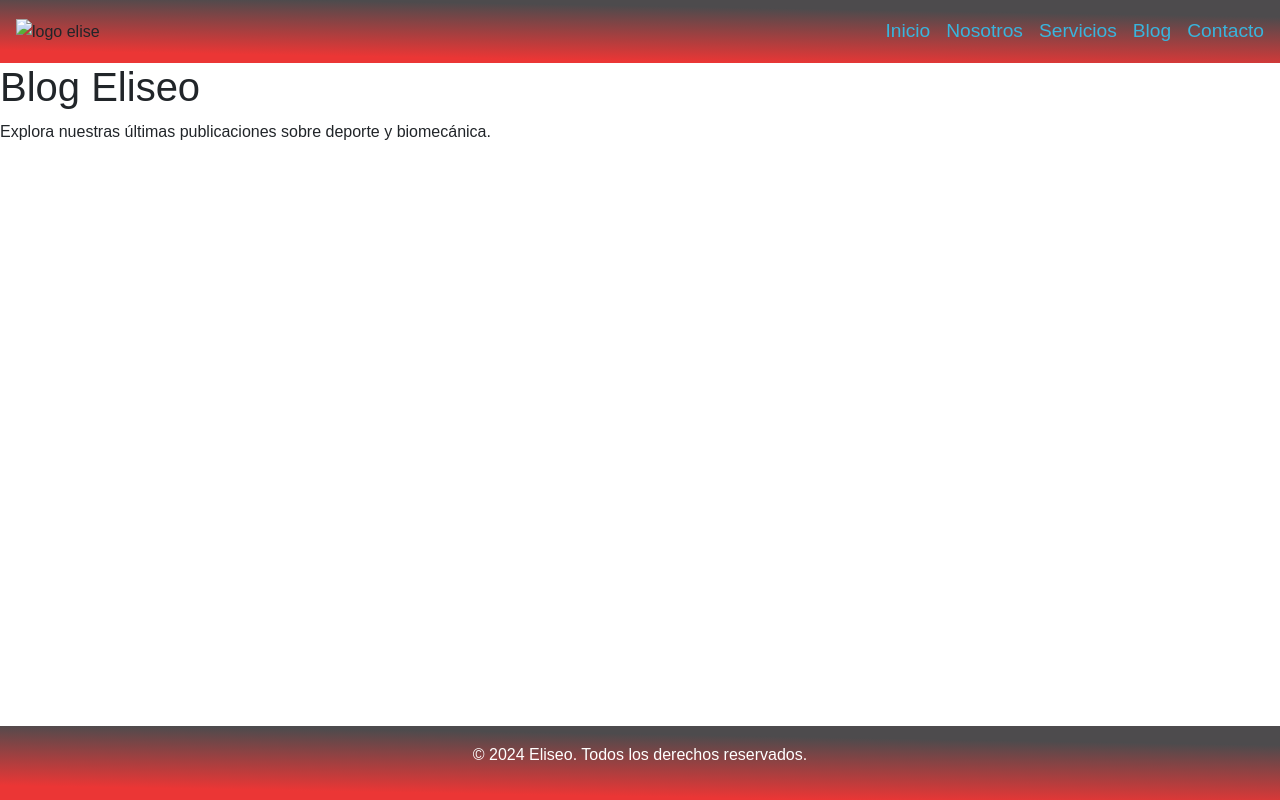
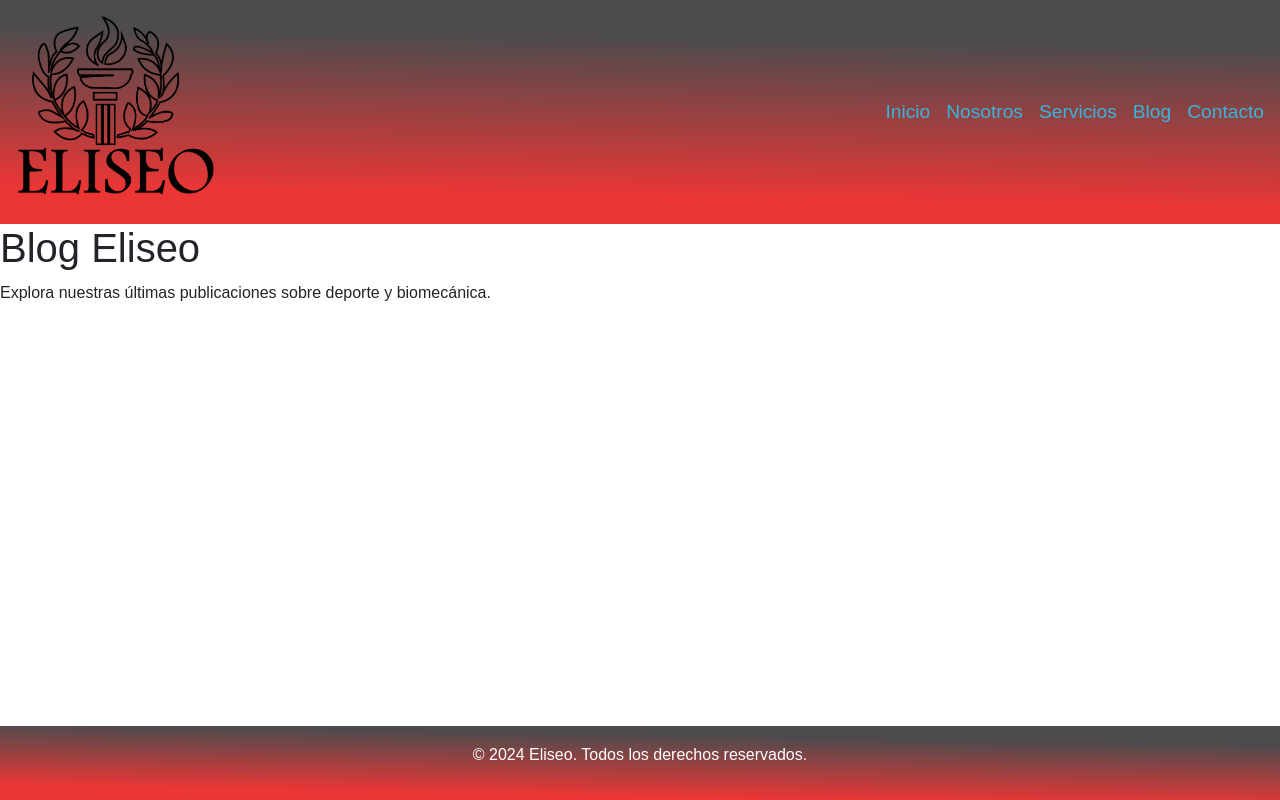
Before and after one commit to Pilita369/Eliseo-gym, a plain HTML site: page page/blog.html in a window 1280 px wide. Drawn offline with nearby package versions, Linux system fonts and the light colour scheme.

Commit message:
cambio de al logo definitivo

```diff
--- a/page/blog.html
+++ b/page/blog.html
@@ -13,7 +13,7 @@
 <body>
     <header>
 
-        <img src="../medios/Logo Eliseo.png" alt="logo elise">
+        <img src="../medios/logoeliseo.trans.png" alt="logo elise">
 
 
         <nav>
```
Also changed, not shown: index.html (+1 -1 lines), page/contacto.html (+1 -1 lines), page/nosotros.html (+1 -1 lines), page/servicios.html (+1 -1 lines), medios/logo.bn.png (added), medios/logoeliseo.trans.png (added).
